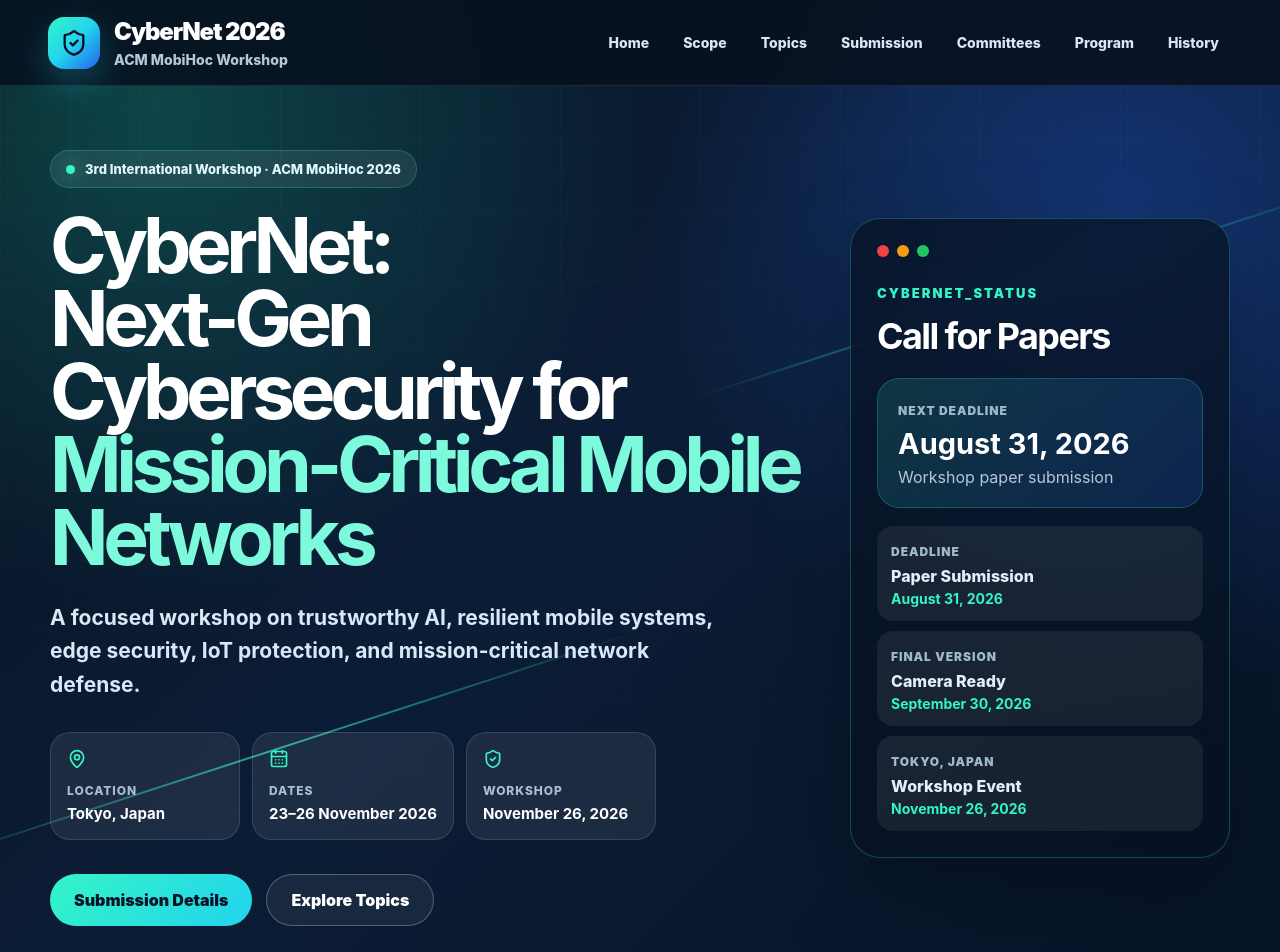
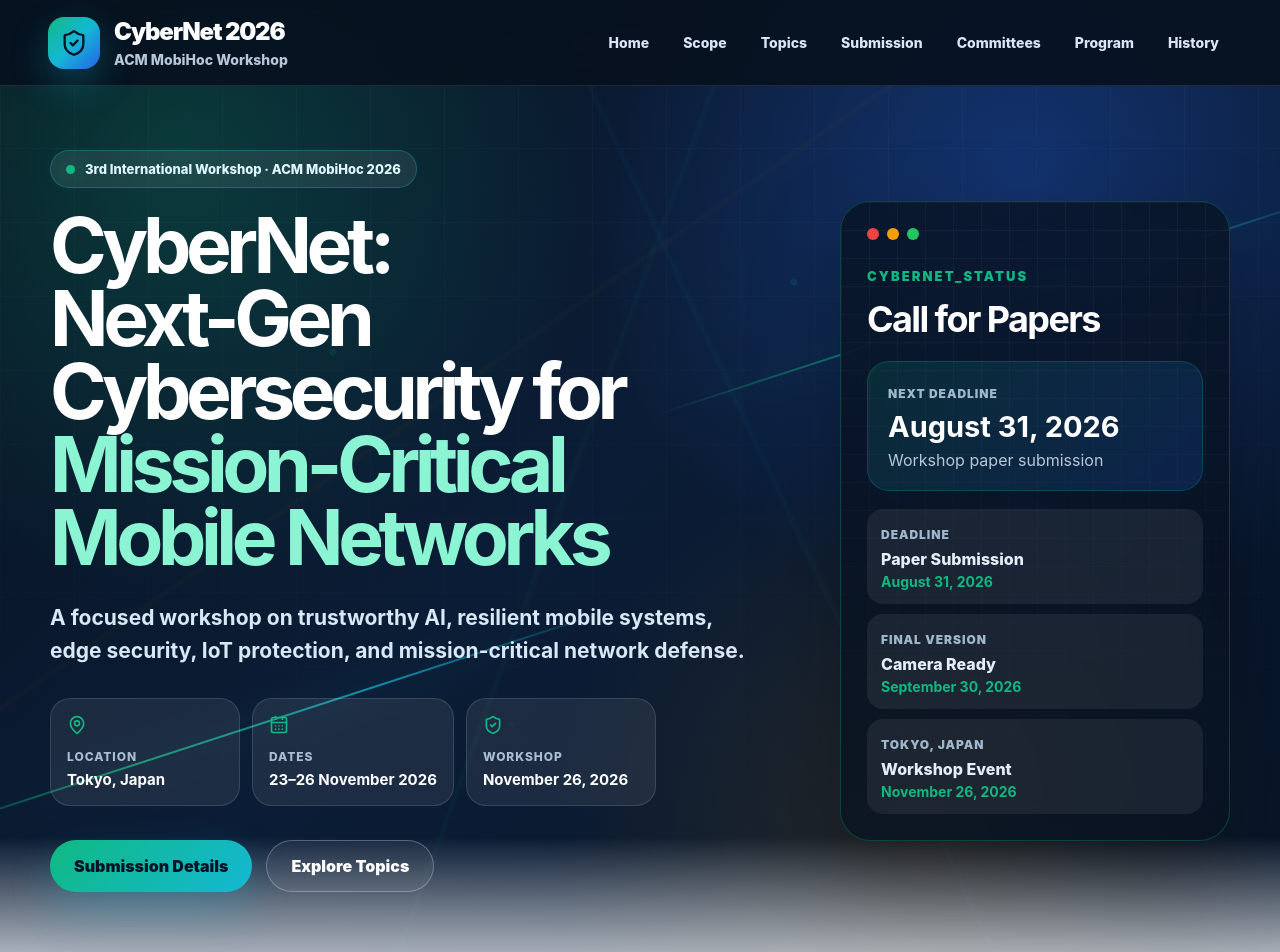
Before and after one commit to cybernet2026/cybernet2026, a React (Vite) app: page / in a window 1280 px wide. Shown: the top 952 px of the page. Built offline with nearby package versions, Linux system fonts and the light colour scheme; the HTML template or start-up script is replaced by a standard one.

Commit message:
Refactor styles and update color variables in index.css
Updated CSS variables and styles for various components, including navbar, hero section, and buttons. Adjusted colors and gradients for improved aesthetics.

```diff
--- a/src/index.css
+++ b/src/index.css
@@ -4,13 +4,16 @@
 
 :root {
   --bg: #07111f;
-  --panel: #0d1b2f;
-  --panel2: #10243f;
+  --deep: #081322;
+  --panel: #0e1f35;
+  --panel2: #132a46;
   --text: #0f172a;
   --muted: #64748b;
   --blue: #2563eb;
-  --cyan: #22d3ee;
-  --green: #34f5c5;
+  --cyan: #14b8d4;
+  --green: #10b981;
+  --amber: #f59e0b;
+  --red: #ef4444;
   --line: rgba(148, 163, 184, 0.24);
   --shadow: 0 24px 70px rgba(15, 23, 42, 0.12);
 }
@@ -23,7 +26,7 @@ body {
   margin: 0;
   font-family: Inter, ui-sans-serif, system-ui, -apple-system,
     BlinkMacSystemFont, "Segoe UI", sans-serif;
-  background: #f6f9fc;
+  background: #f4f7fb;
   color: var(--text);
 }
 
@@ -41,6 +44,10 @@ input {
   overflow-x: hidden;
 }
 
+/* =========================
+   NAVBAR
+========================= */
+
 .navbar {
   position: fixed;
   inset: 0 0 auto 0;
@@ -50,7 +57,7 @@ input {
   display: flex;
   align-items: center;
   justify-content: space-between;
-  background: rgba(7, 17, 31, 0.88);
+  background: rgba(7, 17, 31, 0.9);
   border-bottom: 1px solid rgba(255, 255, 255, 0.1);
   backdrop-filter: blur(18px);
   color: white;
@@ -68,9 +75,9 @@ input {
   display: grid;
   place-items: center;
   border-radius: 16px;
-  background: linear-gradient(135deg, var(--green), var(--cyan), var(--blue));
+  background: linear-gradient(135deg, #10b981, #14b8d4, #2563eb);
   color: #061326;
-  box-shadow: 0 14px 36px rgba(34, 211, 238, 0.28);
+  box-shadow: 0 14px 36px rgba(20, 184, 212, 0.28);
 }
 
 .brandIcon svg {
@@ -108,7 +115,7 @@ input {
 }
 
 .nav a:hover {
-  background: rgba(34, 211, 238, 0.12);
+  background: rgba(20, 184, 212, 0.13);
   color: white;
 }
 
@@ -122,36 +129,55 @@ input {
   border-radius: 14px;
 }
 
+/* =========================
+   HERO — MISSION-CRITICAL NETWORK THEME
+========================= */
+
 .hero {
   position: relative;
   min-height: 96vh;
   padding: 150px 42px 115px;
   color: white;
   overflow: hidden;
-  background: radial-gradient(
-      circle at 12% 10%,
-      rgba(34, 245, 197, 0.22),
-      transparent 34%
-    ),
-    radial-gradient(
-      circle at 88% 22%,
-      rgba(37, 99, 235, 0.36),
-      transparent 34%
-    ),
-    linear-gradient(135deg, #07111f 0%, #0b1d36 45%, #061326 100%);
+  background:
+    radial-gradient(circle at 14% 16%, rgba(16, 185, 129, 0.23), transparent 31%),
+    radial-gradient(circle at 80% 18%, rgba(37, 99, 235, 0.32), transparent 34%),
+    radial-gradient(circle at 72% 82%, rgba(245, 158, 11, 0.12), transparent 30%),
+    linear-gradient(135deg, #07111f 0%, #0b1d36 46%, #061326 100%);
+}
+
+.hero::before {
+  content: "";
+  position: absolute;
+  inset: 0;
+  background-image:
+    linear-gradient(rgba(255, 255, 255, 0.065) 1px, transparent 1px),
+    linear-gradient(90deg, rgba(255, 255, 255, 0.065) 1px, transparent 1px),
+    radial-gradient(circle at 26% 35%, rgba(16, 185, 129, 0.45) 0 3px, transparent 4px),
+    radial-gradient(circle at 62% 28%, rgba(20, 184, 212, 0.45) 0 3px, transparent 4px),
+    radial-gradient(circle at 72% 58%, rgba(245, 158, 11, 0.42) 0 3px, transparent 4px),
+    radial-gradient(circle at 40% 72%, rgba(37, 99, 235, 0.45) 0 3px, transparent 4px);
+  background-size: 74px 74px, 74px 74px, 100% 100%, 100% 100%, 100% 100%, 100% 100%;
+  opacity: 0.42;
+  mask-image: linear-gradient(to bottom, black, transparent 92%);
+}
+
+.hero::after {
+  content: "";
+  position: absolute;
+  inset: auto 0 0;
+  height: 170px;
+  background: linear-gradient(to top, #f4f7fb, transparent);
 }
 
 .heroGrid {
   position: absolute;
   inset: 0;
-  opacity: 0.32;
-  background-image: linear-gradient(
-      rgba(255, 255, 255, 0.08) 1px,
-      transparent 1px
-    ),
-    linear-gradient(90deg, rgba(255, 255, 255, 0.08) 1px, transparent 1px);
-  background-size: 70px 70px;
-  mask-image: linear-gradient(to bottom, black, transparent 90%);
+  opacity: 0.18;
+  background:
+    linear-gradient(110deg, transparent 0 45%, rgba(16, 185, 129, 0.25) 45.2%, transparent 45.6%),
+    linear-gradient(65deg, transparent 0 58%, rgba(20, 184, 212, 0.22) 58.2%, transparent 58.6%),
+    linear-gradient(145deg, transparent 0 37%, rgba(245, 158, 11, 0.16) 37.2%, transparent 37.6%);
 }
 
 .scan {
@@ -160,21 +186,23 @@ input {
   background: linear-gradient(
     90deg,
     transparent,
-    rgba(52, 245, 197, 0.65),
+    rgba(16, 185, 129, 0.72),
+    rgba(20, 184, 212, 0.72),
     transparent
   );
   transform: rotate(-18deg);
+  filter: drop-shadow(0 0 18px rgba(20, 184, 212, 0.55));
 }
 
 .scanA {
-  top: 28%;
+  top: 30%;
   right: -80px;
-  width: 680px;
+  width: 720px;
 }
 
 .scanB {
   bottom: 28%;
-  left: -100px;
+  left: -120px;
   width: 760px;
 }
 
@@ -184,7 +212,7 @@ input {
   width: min(1180px, 100%);
   margin: auto;
   display: grid;
-  grid-template-columns: 1fr 380px;
+  grid-template-columns: 1fr 390px;
   gap: 46px;
   align-items: center;
 }
@@ -198,7 +226,7 @@ input {
   padding: 10px 15px;
   border-radius: 999px;
   background: rgba(255, 255, 255, 0.08);
-  border: 1px solid rgba(34, 211, 238, 0.28);
+  border: 1px solid rgba(20, 184, 212, 0.32);
   color: #dff8ff;
   font-size: 13px;
   font-weight: 850;
@@ -214,19 +242,19 @@ input {
 
 .hero h1 {
   margin: 0;
-  max-width: 850px;
+  max-width: 900px;
   font-size: clamp(44px, 6vw, 80px);
   line-height: 0.95;
   letter-spacing: -0.07em;
 }
 
 .hero h1 em {
-  color: #7df9dc;
+  color: #8bf5d3;
   font-style: normal;
 }
 
 .heroLead {
-  max-width: 680px;
+  max-width: 700px;
   margin: 26px 0 0;
   color: #d9e8f7;
   font-size: 21px;
@@ -290,8 +318,9 @@ input {
 }
 
 .primaryBtn {
-  background: linear-gradient(135deg, var(--green), var(--cyan));
+  background: linear-gradient(135deg, #10b981, #14b8d4);
   color: #061326;
+  box-shadow: 0 18px 44px rgba(20, 184, 212, 0.22);
 }
 
 .ghostBtn {
@@ -300,13 +329,36 @@ input {
   background: rgba(255, 255, 255, 0.06);
 }
 
+/* =========================
+   COMMAND CARD
+========================= */
+
 .commandCard {
+  position: relative;
   border-radius: 30px;
   padding: 26px;
-  background: rgba(8, 19, 34, 0.72);
-  border: 1px solid rgba(52, 245, 197, 0.25);
-  box-shadow: 0 34px 90px rgba(0, 0, 0, 0.26);
+  background: rgba(8, 19, 34, 0.78);
+  border: 1px solid rgba(16, 185, 129, 0.28);
+  box-shadow: 0 34px 90px rgba(0, 0, 0, 0.28);
   backdrop-filter: blur(20px);
+  overflow: hidden;
+}
+
+.commandCard::before {
+  content: "";
+  position: absolute;
+  inset: 0;
+  background:
+    linear-gradient(90deg, rgba(255, 255, 255, 0.04) 1px, transparent 1px),
+    linear-gradient(rgba(255, 255, 255, 0.04) 1px, transparent 1px);
+  background-size: 28px 28px;
+  mask-image: linear-gradient(to bottom, black, transparent);
+  pointer-events: none;
+}
+
+.commandCard > * {
+  position: relative;
+  z-index: 1;
 }
 
 .terminalTop {
@@ -352,10 +404,10 @@ input {
   border-radius: 22px;
   background: linear-gradient(
     135deg,
-    rgba(52, 245, 197, 0.14),
+    rgba(16, 185, 129, 0.14),
     rgba(37, 99, 235, 0.18)
   );
-  border: 1px solid rgba(52, 245, 197, 0.22);
+  border: 1px solid rgba(16, 185, 129, 0.24);
 }
 
 .deadlineBox small,
@@ -408,6 +460,10 @@ input {
   font-size: 14px;
 }
 
+/* =========================
+   METRICS
+========================= */
+
 .metricStrip {
   position: relative;
   z-index: 5;
@@ -444,6 +500,10 @@ input {
   font-weight: 850;
 }
 
+/* =========================
+   GENERAL SECTIONS
+========================= */
+
 .section {
   width: min(1180px, calc(100% - 40px));
   margin: auto;
@@ -461,11 +521,9 @@ input {
   width: 100%;
   max-width: none;
   padding: 88px max(20px, calc((100vw - 1180px) / 2));
-  background: radial-gradient(
-      circle at 15% 20%,
-      rgba(52, 245, 197, 0.12),
-      transparent 30%
-    ),
+  background:
+    radial-gradient(circle at 15% 20%, rgba(16, 185, 129, 0.14), transparent 30%),
+    radial-gradient(circle at 78% 72%, rgba(37, 99, 235, 0.2), transparent 32%),
     linear-gradient(135deg, #07111f, #0d1b2f);
   color: white;
 }
@@ -507,6 +565,10 @@ input {
   color: var(--green);
 }
 
+/* =========================
+   SCOPE
+========================= */
+
 .scopeGrid {
   display: grid;
   grid-template-columns: repeat(4, 1fr);
@@ -543,6 +605,7 @@ input {
 }
 
 .objectivePanel {
+  position: relative;
   margin-top: 24px;
   display: grid;
   grid-template-columns: 0.7fr 1.3fr;
@@ -550,7 +613,26 @@ input {
   padding: 34px;
   border-radius: 30px;
   color: white;
-  background: linear-gradient(135deg, #07111f, #0e3b82);
+  background:
+    linear-gradient(135deg, rgba(7, 17, 31, 0.96), rgba(14, 59, 130, 0.96)),
+    radial-gradient(circle at 90% 10%, rgba(16, 185, 129, 0.3), transparent 34%);
+  overflow: hidden;
+}
+
+.objectivePanel::after {
+  content: "";
+  position: absolute;
+  inset: 0;
+  background-image:
+    linear-gradient(90deg, rgba(255, 255, 255, 0.045) 1px, transparent 1px),
+    linear-gradient(rgba(255, 255, 255, 0.045) 1px, transparent 1px);
+  background-size: 34px 34px;
+  pointer-events: none;
+}
+
+.objectivePanel > * {
+  position: relative;
+  z-index: 1;
 }
 
 .objectivePanel h3 {
@@ -566,6 +648,10 @@ input {
   line-height: 1.8;
   font-size: 17px;
 }
+
+/* =========================
+   TOPICS
+========================= */
 
 .topicSearch input {
   width: 100%;
@@ -610,6 +696,10 @@ input {
 .empty {
   color: #bdd3e7;
 }
+
+/* =========================
+   SUBMISSION
+========================= */
 
 .submissionLayout {
   display: grid;
@@ -724,6 +814,10 @@ input {
   font-weight: 950;
 }
 
+/* =========================
+   PEOPLE / COMMITTEES
+========================= */
+
 .blockTitle {
   margin: 36px 0 18px;
   font-size: 30px;
@@ -761,6 +855,10 @@ input {
   color: var(--muted);
   font-weight: 800;
 }
+
+/* =========================
+   PROGRAM
+========================= */
 
 .programList {
   display: grid;
@@ -809,6 +907,10 @@ input {
   font-size: 13px;
   font-weight: 950;
 }
+
+/* =========================
+   HISTORY
+========================= */
 
 .editionGrid {
   display: grid;
@@ -873,6 +975,10 @@ input {
   height: 16px;
 }
 
+/* =========================
+   FOOTER
+========================= */
+
 .footer {
   padding: 42px max(20px, calc((100vw - 1180px) / 2));
   background: #050b14;
@@ -902,6 +1008,10 @@ input {
   color: #c7d8ea;
   font-weight: 800;
 }
+
+/* =========================
+   RESPONSIVE
+========================= */
 
 @media (max-width: 1040px) {
   .navbar {
```
